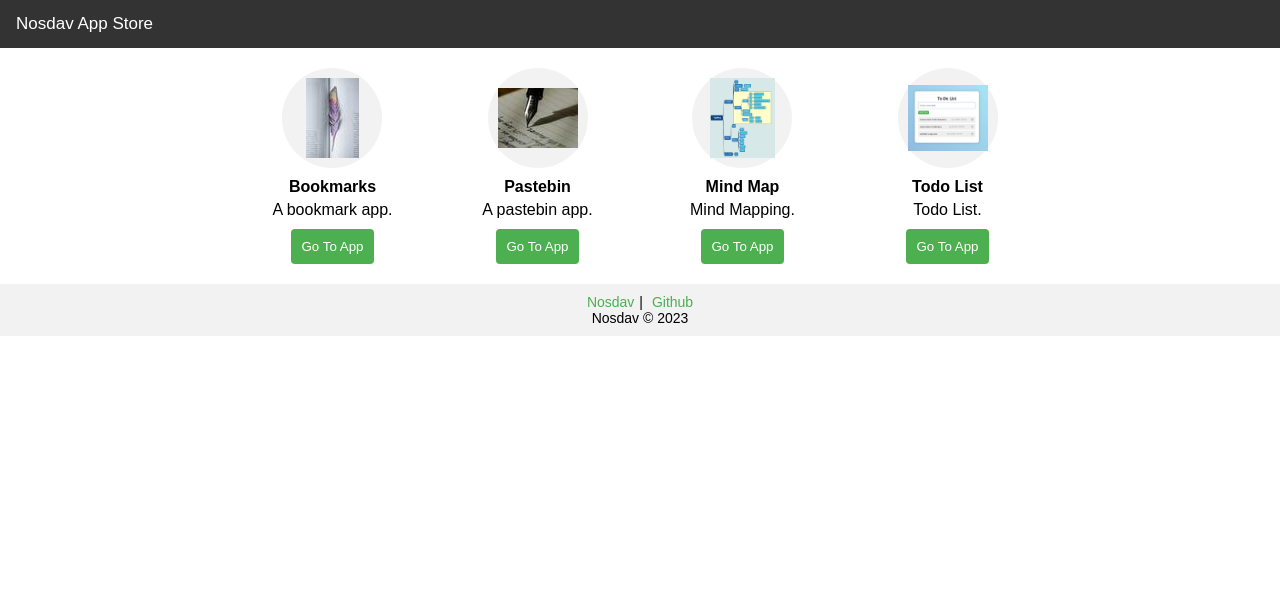
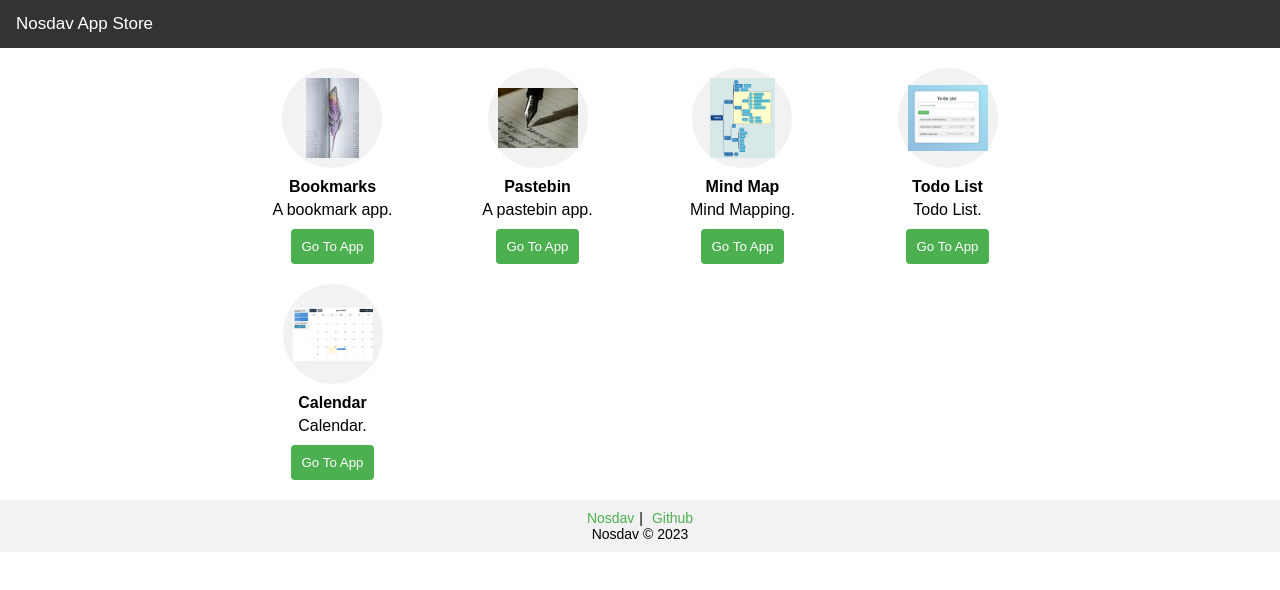
Before and after one commit to nosdav/apps, a website: page index.html in a window 1280 px wide. Drawn offline with Linux system fonts and the light colour scheme.

Commit message:
add calendar

```diff
--- a/index.html
+++ b/index.html
@@ -143,6 +143,14 @@
           <div class="app-description">Todo List.</div>
           <a href="/todo/"><button class="app-link">Go To App</button></a>
         </div>
+        <div class="app">
+          <div class="app-icon">
+            <img src="./images/calendar.jpg" alt="App icon" />
+          </div>
+          <div class="app-name">Calendar</div>
+          <div class="app-description">Calendar.</div>
+          <a href="/calendar/"><button class="app-link">Go To App</button></a>
+        </div>
       </div>
     </div>
 
```
Also changed, not shown: images/calendar.jpg (added), 1 other file.
